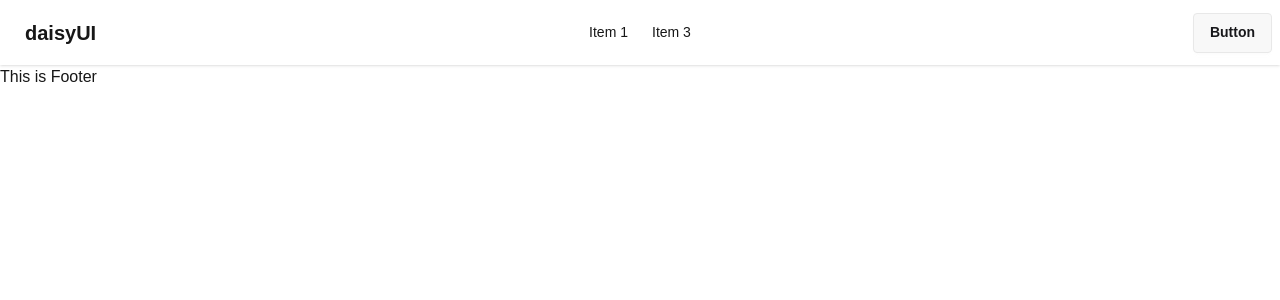
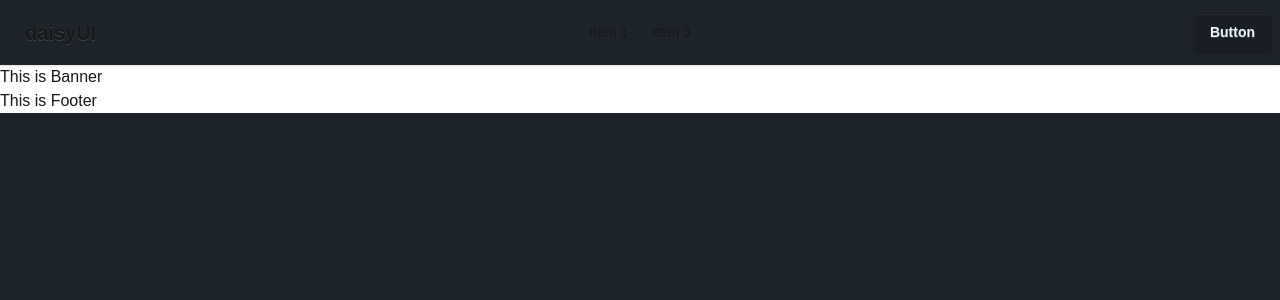
Before and after one commit to Mostakim69/demo-e-projects, a Next.js app: page / in a window 1280 px wide. Shown: the top 300 px of the page. Built offline with nearby package versions, Linux system fonts and the light colour scheme.

Commit message:
Added basic theme

```diff
--- a/app/globals.css
+++ b/app/globals.css
@@ -3,6 +3,12 @@
 @plugin "daisyui";
 @plugin "daisyui/theme" {
   name: "light";
+  default: true;
+  --color-primary: #111827;
+  --color-secondary: #f59e0b;
+}
+@plugin "daisyui/theme" {
+  name: "dark";
   default: true;
   --color-primary: blue;
   --color-secondary: teal;
--- a/app/page.js
+++ b/app/page.js
@@ -1,11 +1,13 @@
 import Image from "next/image";
 import Navbar from "./components/shared/Navbar";
 import Footer from "./components/shared/footer/Footer";
+import Banner from "./components/home/Banner";
 
 export default function Home() {
   return (
     <main>
      <Navbar></Navbar>
+     <Banner></Banner>
      <Footer></Footer>
     </main>
   );
```
